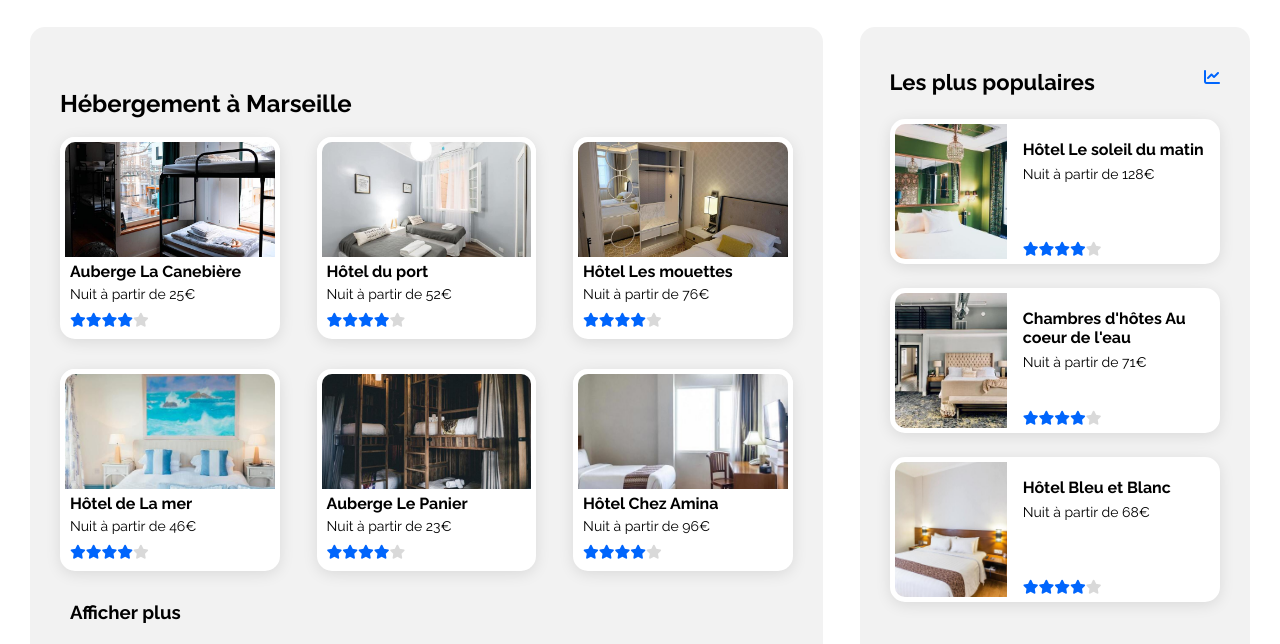
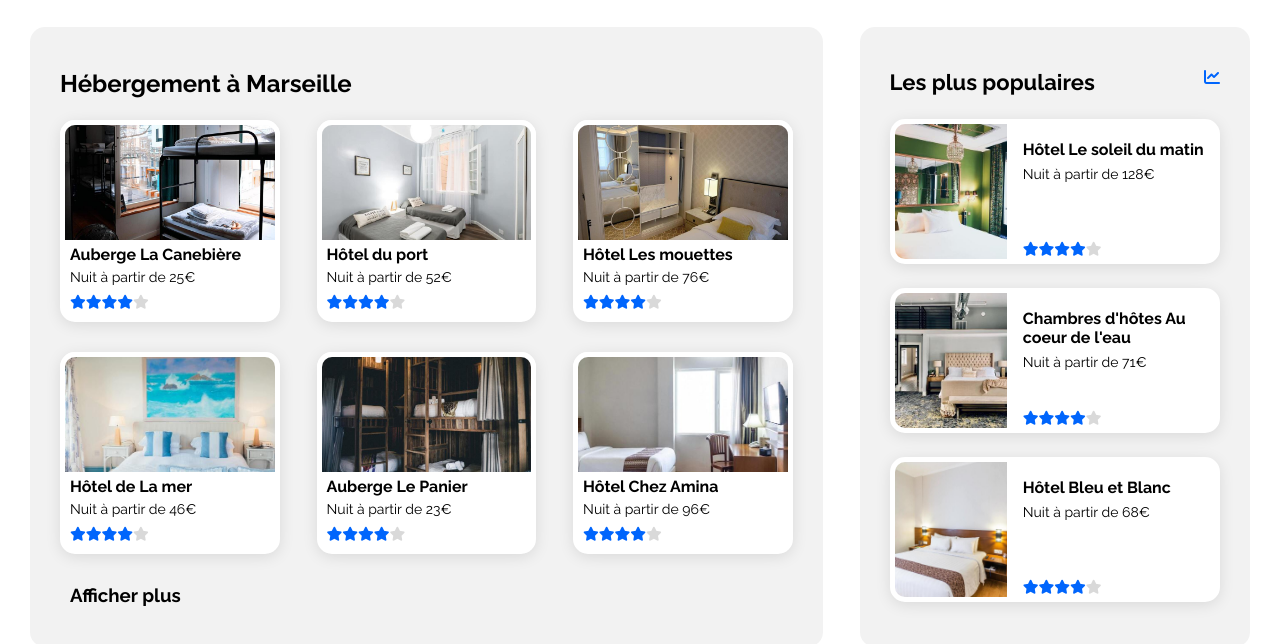
Before and after one commit to Einar-san/Booki-html-css, a plain HTML site: page index.html in a window 1280 px wide. Shown: the part 379-1023 px from the top of the page. Drawn offline with Linux system fonts and the light colour scheme.

Commit message:
update desktop

```diff
--- a/css/booki.css
+++ b/css/booki.css
@@ -319,7 +319,7 @@ main {
 
 .hebergement h2 {
     width: 100%;
-    margin: 0 0 22px px;
+    margin: 0 0 22px 0px;
 }
 
 
```
